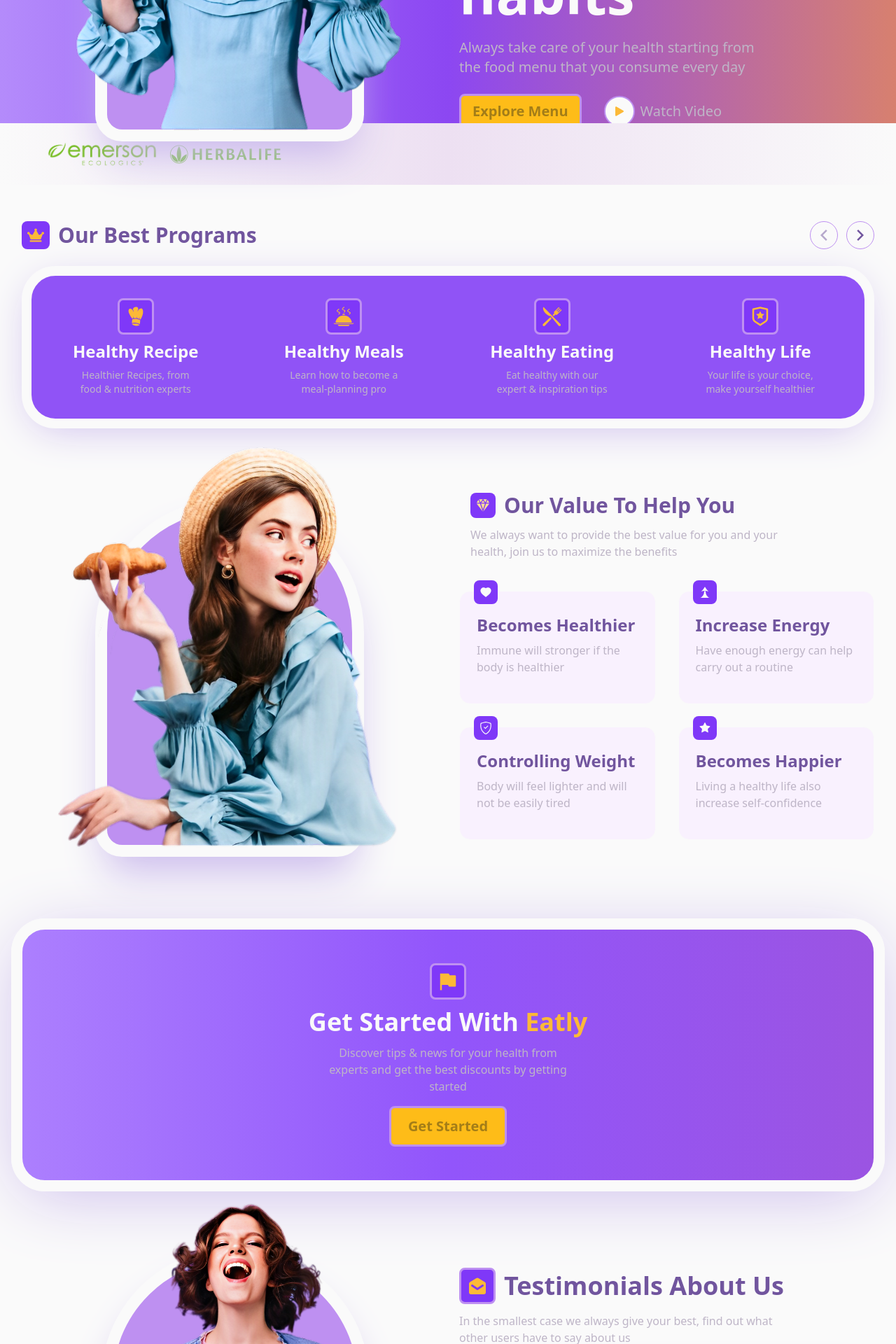
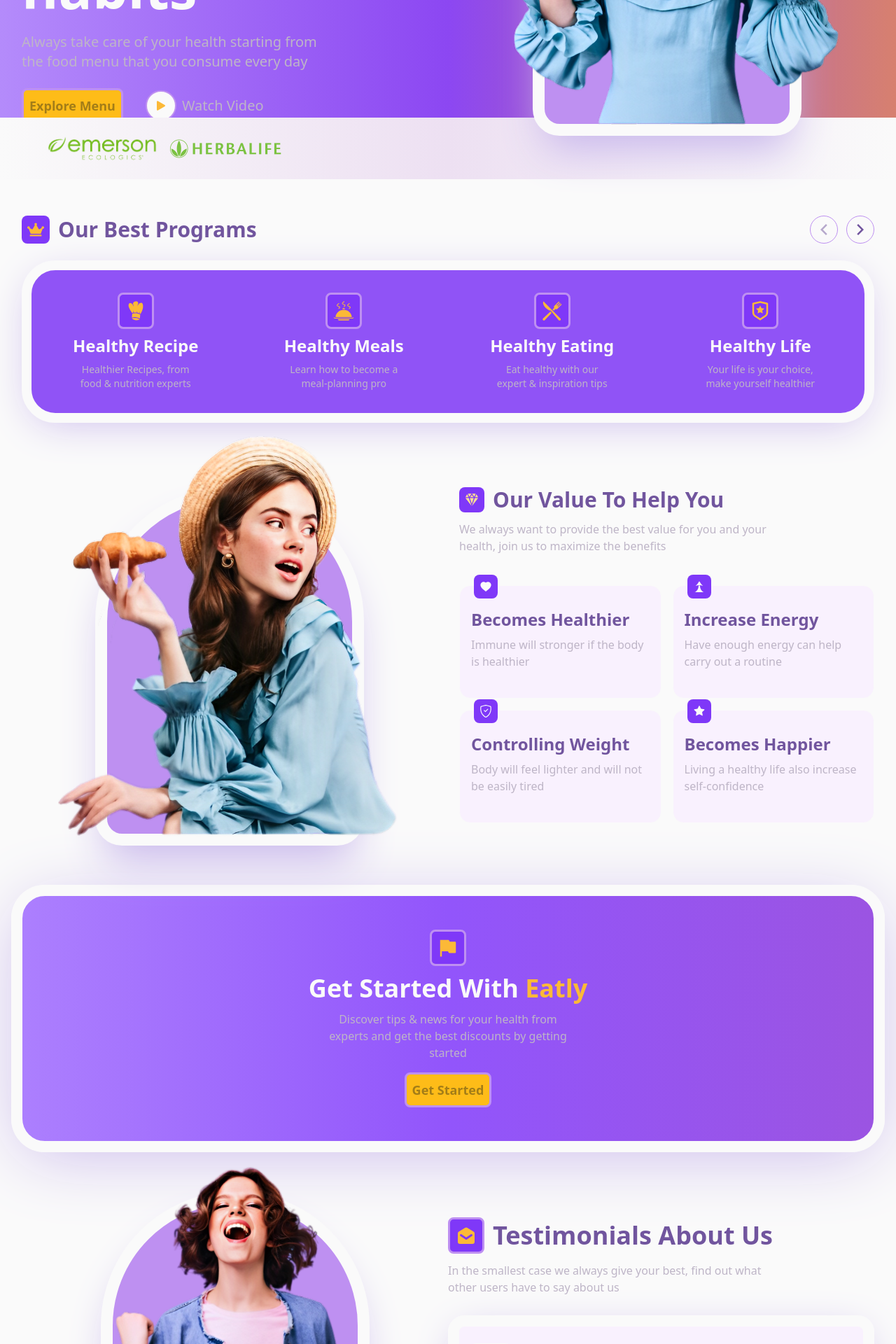
Before and after one commit to lakshmanb-0/eatly_landing_page, a React (Create React App) app: page / in a window 1280 px wide. Shown: the part 440-2360 px from the top of the page at 70% size. Built offline with nearby package versions, Linux system fonts and the light colour scheme.

Commit message:
Mobile setup

```diff
--- a/src/App.jsx
+++ b/src/App.jsx
@@ -11,9 +11,9 @@ function App() {
       <Program />
       <Values />
       {/* banner  */}
-      <main className="px-4 py-10 text-center">
+      <main className="px-4 py-4 text-center">
         <section className="bg-gradient-to-r from-[#ac7ffe] via-[#9255fb] to-[#9b54e2] border-[1rem] border-white shadow-[0_15px_100px_-15px_#c9b8ec] grid place-items-center max_width rounded-[3rem]">
-          <div className="flex flex-col items-center justify-center py-12">
+          <div className="flex flex-col items-center justify-center py-12 px-2">
             <div className="bg-icon_bg text-yellow_text p-2 rounded-lg text-3xl border-[3px] border-light_purple">
               <RiFlagFill />
             </div>
--- a/src/components/AboutUs.jsx
+++ b/src/components/AboutUs.jsx
@@ -1,13 +1,15 @@
 import React, { useRef, useState } from "react";
+
+//icons
 import { HiMailOpen } from "react-icons/hi";
+import { RiArrowLeftSLine, RiArrowRightSLine } from "react-icons/ri";
+import { AiFillMessage } from "react-icons/ai";
 
 // swiper
 import { Navigation } from "swiper";
 import { Swiper, SwiperSlide } from "swiper/react";
 import "swiper/css";
 import "swiper/css/navigation";
-import { RiArrowLeftSLine, RiArrowRightSLine } from "react-icons/ri";
-import { AiFillMessage } from "react-icons/ai";
 
 const AboutUs = () => {
   const swiperRef = useRef(null);
@@ -36,19 +38,21 @@ const AboutUs = () => {
     <main className="max_width px-4 py-10 md:grid grid-cols-2 items-center">
       {/* image section  */}
       <section className="img_container">
-        <div className="scale-110 md:scale-[1.4] lg:scale-[1.3] absolute bottom-[0.2rem] md:bottom-[4.4rem] lg:bottom-[4.1rem] ">
+        <div className="scale-110 sm:scale-[1.2] lg:scale-[1.25] absolute bottom-[0.7rem] sm:bottom-[1.9rem] lg:bottom-[3rem] ">
           <img src="/about_banner.png" alt="Banner_header" />
         </div>
       </section>
 
-      {/* text section  */}
-      <section>
-        <div className="px-4 pt-10 md:pt-0">
+      {/* rightSide section  */}
+      <section className="space-y-4">
+        <div className="pt-10 md:pt-0">
           <h1 className="text-purple_text font-bold space-x-3 text-xl flex items-center">
             <span className="bg-icon_bg text-yellow_text p-2 rounded-lg border-[3px] border-light_purple text-3xl">
               <HiMailOpen />
             </span>
-            <span className="text-4xl font-bold">Testimonials About Us</span>
+            <span className="text-3xl sm:text-4xl font-bold">
+              Testimonials About Us
+            </span>
           </h1>
           <p className="py-3 max-w-[30rem]">
             In the smallest case we always give your best, find out what other
@@ -68,15 +72,15 @@ const AboutUs = () => {
             swiperRef.current?.realIndex === 0 && setDisable("prev");
             swiperRef.current?.realIndex === 1 && setDisable("nxt");
           }}
-          className="relative border-[1rem] border-white shadow-[0_12px_60px_-15px_#c9b8ec] rounded-3xl my-4 "
+          className="relative border-[1rem] border-white shadow-[0_12px_60px_-15px_#c9b8ec] rounded-3xl"
         >
           {data.map((item) => (
-            <SwiperSlide key={item.id} className=" bg-[#f9f1fe] px-4 py-6">
-              <div className="w-fit text-4xl z-50 bg-purple_bg text-white p-2 border-[3px] border-white rounded-lg">
+            <SwiperSlide key={item.id} className="bg-[#f9f1fe] px-4 py-6">
+              <div className="w-fit text-2xl sm:text-4xl bg-purple_bg text-white p-2 border-[3px] border-white rounded-lg">
                 <item.icon />
               </div>
               <p className="py-4">"{item.overview}"</p>
-              <h1 className="font-bold text-2xl text-purple_text">
+              <h1 className="font-bold text-xl sm:text-2xl text-purple_text">
                 {item.name}
               </h1>
               <p className="">{item.job}</p>
@@ -84,7 +88,7 @@ const AboutUs = () => {
           ))}
 
           {/* arrow div  */}
-          <div className="space-x-3 flex items-center text-2xl lg:text-3xl py-3 absolute bottom-4 right-2 z-50">
+          <div className="space-x-3 flex items-center text-xl sm:text-3xl py-3 absolute bottom-4 right-2 z-50">
             <span
               className={`rounded-full p-1 border border-light_purple text-purple_text cursor-pointer ${
                 disable === "prev"
--- a/src/components/Header.jsx
+++ b/src/components/Header.jsx
@@ -5,30 +5,33 @@ import Navbar from "./Navbar";
 const Header = () => {
   return (
     <main className="bg-gradient-to-r from-[#b48bfb] via-[#8c47f2] to-[#d7806f] relative">
+      {/* navbar  */}
       <Navbar />
+
+      {/* header  */}
       <header className="max_width px-4 py-12 grid gap-8 md:grid-cols-2 ">
         <section className="lg:max-w-[27rem] order-2 lg:order-1 py-5 mb-5 lg:mb-0">
-          <h1 className="text-6xl lg:text-[5rem] text-white font-bold">
+          <h1 className="text-5xl sm:text-6xl lg:text-[5rem] text-white font-bold">
             Changing your <span className="text-yellow_text ">eating </span>
             habits
           </h1>
-          <p className="text-xl py-6">
+          <p className="text-lg sm:text-xl py-6">
             Always take care of your health starting from the food menu that you
             consume every day
           </p>
           <div className="flex items-center gap-8 pb-3">
-            <button className="px-4 py-2">Explore Menu</button>
+            <button className="">Explore Menu</button>
             <div className="flex items-center gap-2">
               <div className="bg-white text-yellow_text text-2xl rounded-full p-2 border-2 border-light_purple ">
                 <BsPlayFill />
               </div>
-              <span className="text-xl ">Watch Video</span>
+              <span className="text-xl">Watch Video</span>
             </div>
           </div>
         </section>
 
         {/* img section */}
-        <section className="img_container">
+        <section className="img_container order-1">
           <div className="scale-125 sm:scale-150 absolute bottom-[1.6rem] sm:bottom-[3.9rem] lg:bottom-[4.8rem] ">
             <img src="/banner_header.png" alt="Banner_header" />
           </div>
--- a/src/components/Program.jsx
+++ b/src/components/Program.jsx
@@ -1,4 +1,5 @@
 import React, { useRef, useState } from "react";
+
 // react icons
 import { FaCrown } from "react-icons/fa";
 import {
@@ -51,16 +52,18 @@ const Program = () => {
       overview: "Good Services available at Eatly",
     },
   ];
+
   return (
     <main className="max_width py-10 px-4">
+      {/* header  */}
       <section className="flex items-center justify-between gap-4">
         <h1 className="text-purple_text font-bold space-x-3 text-xl flex items-center">
-          <span className=" bg-icon_bg text-yellow_text text-2xl p-2 rounded-lg">
+          <span className=" bg-icon_bg text-yellow_text text-lg sm:text-2xl p-2 rounded-lg">
             <FaCrown />
           </span>
-          <span className="text-3xl">Our Best Programs</span>
+          <span className="text-xl sm:text-3xl">Our Best Programs</span>
         </h1>
-        <div className="space-x-3 flex items-center text-2xl lg:text-3xl py-3">
+        <div className="space-x-3 flex items-center text-xl sm:text-3xl py-3">
           <span
             className={`rounded-full p-1 border border-light_purple text-purple_text cursor-pointer ${
               disable === "prev"
@@ -83,6 +86,7 @@ const Program = () => {
           </span>
         </div>
       </section>
+
       {/* programs list  */}
       <Swiper
         modules={[Navigation]}
@@ -110,13 +114,15 @@ const Program = () => {
       >
         {data.map((item) => (
           <SwiperSlide
-            className="group flex flex-col items-center py-8  hover:bg-gradient-to-r from-[#fed577] to-[#ffb41b] cursor-pointer select-none "
+            className="group flex flex-col items-center text-center py-8 px-1 hover:bg-gradient-to-r from-[#fed577] to-[#ffb41b] cursor-pointer select-none"
             key={item.icon}
           >
             <span className="bg-icon_bg text-yellow_text  group-hover:bg-yellow_bg group-hover:text-icon_text p-2 rounded-lg text-3xl border-[3px] border-light_purple ">
               <item.icon />
             </span>
-            <h1 className="font-bold text-2xl py-2 text-white">{item.title}</h1>
+            <h1 className="font-bold text-xl sm:text-2xl py-2 text-white">
+              {item.title}
+            </h1>
             <p className="text-sm text-center max-w-[10rem] group-hover:text-white">
               {item.overview}
             </p>
--- a/src/components/Values.jsx
+++ b/src/components/Values.jsx
@@ -33,13 +33,16 @@ const Values = () => {
       className="max_width py-10 px-4 grid md:grid-cols-2 gap-8 place-items-center"
       id="program"
     >
+      {/* img section  */}
       <section className="img_container">
         <div className="scale-110 sm:scale-[1.5] lg:scale-[1.4] absolute bottom-[0.3rem] sm:bottom-[4.3rem] lg:bottom-[4.1rem] ">
           <img src="/values_img.png" alt="Banner_header" />
         </div>
       </section>
+
+      {/* rightSide section  */}
       <section>
-        <div className="px-4">
+        <div>
           <h1 className="text-purple_text font-bold space-x-3 text-xl flex items-center">
             <span className="bg-icon_bg text-icon_text p-2 rounded-lg">
               <IoDiamondSharp />
@@ -51,10 +54,11 @@ const Values = () => {
             join us to maximize the benefits
           </p>
         </div>
-        <section className="grid grid-cols-2 py-8 gap-8">
+        {/* items section  */}
+        <section className="grid grid-cols-2 py-8 gap-4">
           {data.map((item) => (
             <div
-              className="relative bg-[#f9f1fe] group hover:bg-white border hover:shadow-[0_15px_100px_-15px_#c9b8ec] cursor-pointer border-white px-6 py-8 rounded-2xl"
+              className="relative bg-[#f9f1fe] group hover:bg-white border hover:shadow-[0_15px_100px_-15px_#c9b8ec] cursor-pointer border-white px-4 py-8 rounded-2xl"
               key={item.icon}
             >
               <span className="absolute left-5 -top-4 bg-icon_bg text-white p-2 rounded-lg text-lg group-hover:bg-yellow_bg ">
--- a/src/index.scss
+++ b/src/index.scss
@@ -7,7 +7,7 @@
     @apply text-light_black_text bg-white;
   }
   button {
-    @apply bg-yellow_bg text-btn_text font-semibold px-6 py-3 text-xl rounded-lg border-[3px] border-light_purple;
+    @apply bg-yellow_bg text-btn_text font-semibold p-2 text-lg rounded-lg border-[3px] border-light_purple;
   }
   li {
     @apply hover:text-white cursor-pointer;
```
